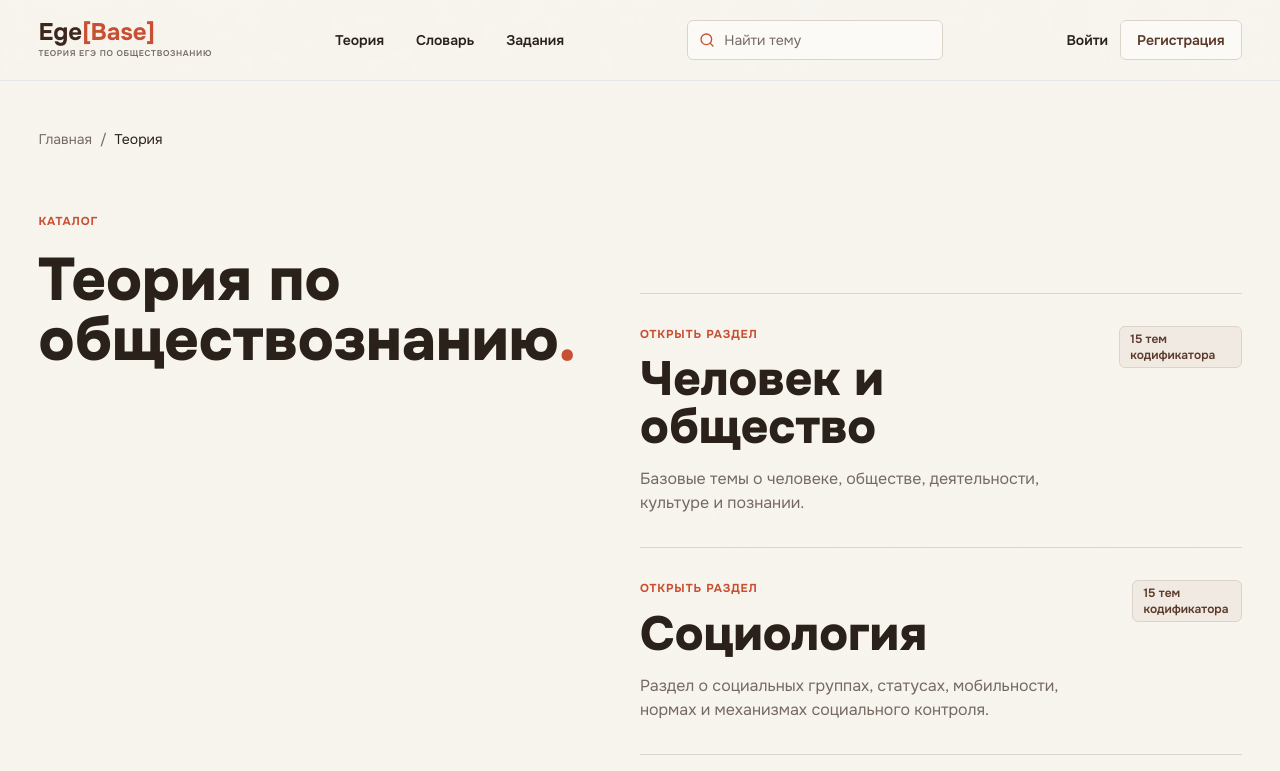
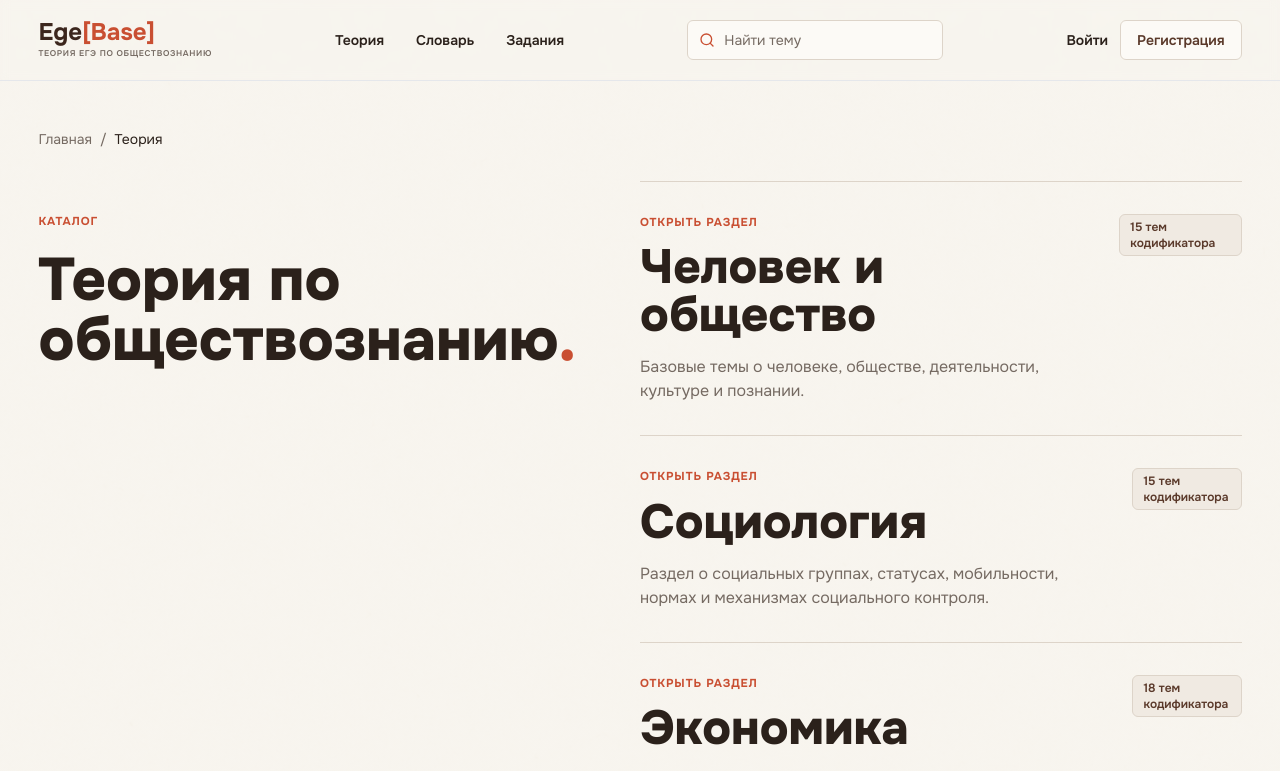
Before and after one commit to grxnitt/EgeBase, a Next.js app: page /theory in a window 1280 px wide. Shown: the top 771 px of the page. Built offline with nearby package versions, Linux system fonts and the light colour scheme; no server answers.

Commit message:
Lift theory section list higher

```diff
--- a/app/theory/page.tsx
+++ b/app/theory/page.tsx
@@ -27,7 +27,7 @@ export default function TheoryPage() {
             обществознанию<span className="text-accent">.</span>
           </h1>
         </div>
-        <div className="lg:pt-24 xl:pt-20">
+        <div className="lg:-mt-6 xl:-mt-8">
           {availableSections.map((section) => {
             const articles = getSectionArticles(section.slug);
 
```
